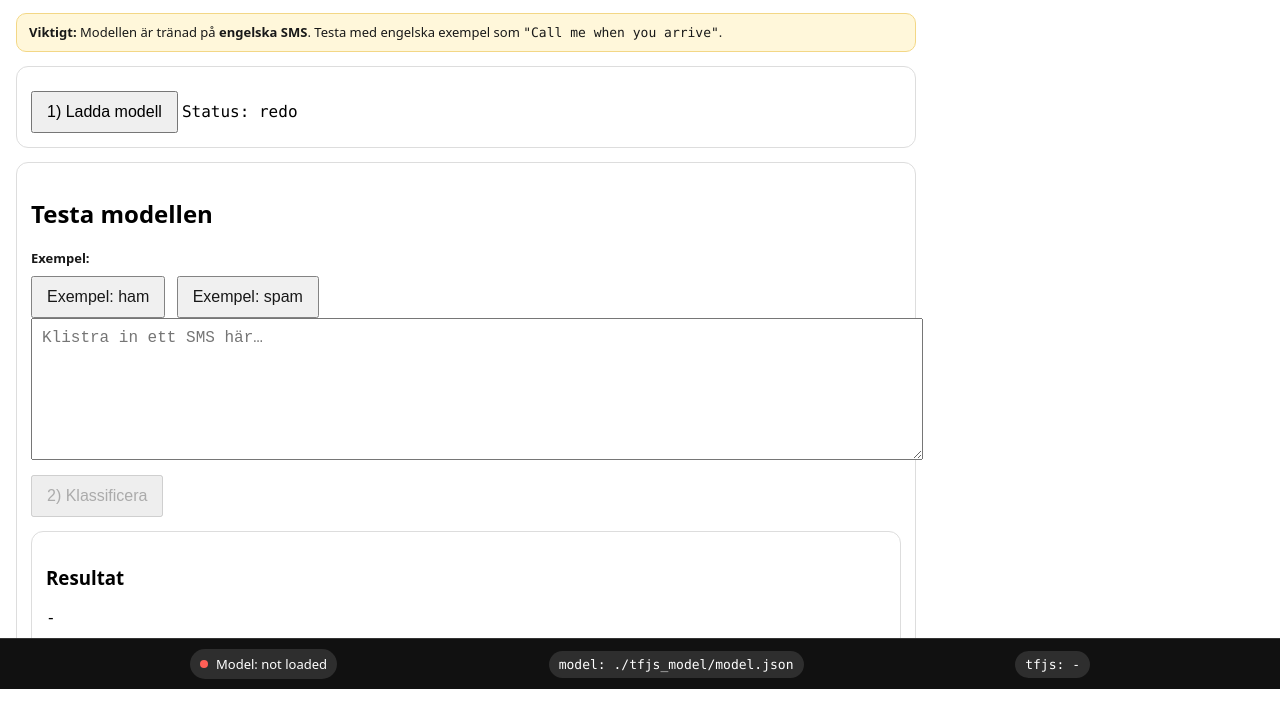
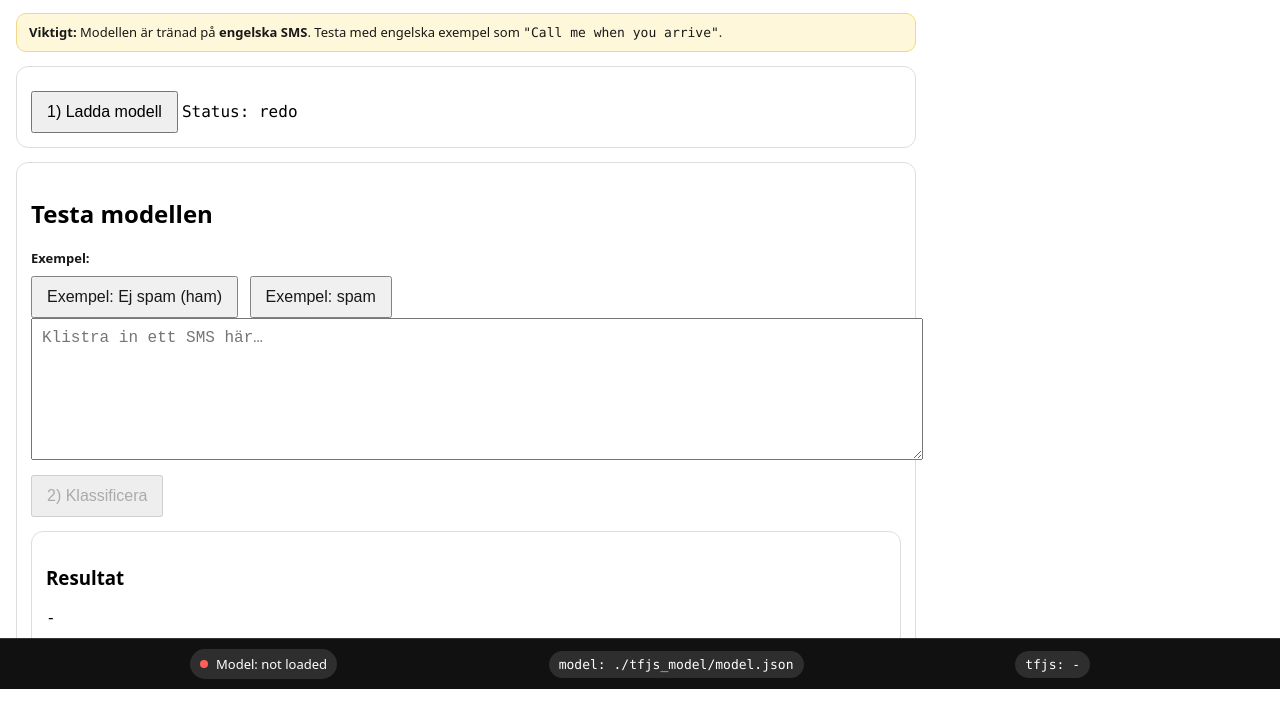
Before and after one commit to dataaxel/enspamfilter, a plain HTML site: page index.html in a window 1280 px wide. Shown: the part 111-838 px from the top of the page. Drawn offline with Linux system fonts and the light colour scheme.

Commit message:
Update index.html

```diff
--- a/index.html
+++ b/index.html
@@ -104,7 +104,7 @@
 
     <div class="examples small">
       <strong>Exempel:</strong><br>
-      <button type="button" id="exHam">Exempel: ham</button>
+      <button type="button" id="exHam">Exempel: Ej spam (ham)</button>
       <button type="button" id="exSpam">Exempel: spam</button>
     </div>
 
```
